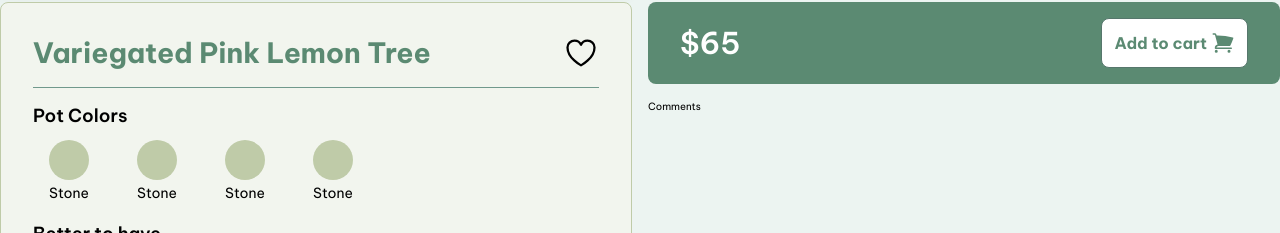
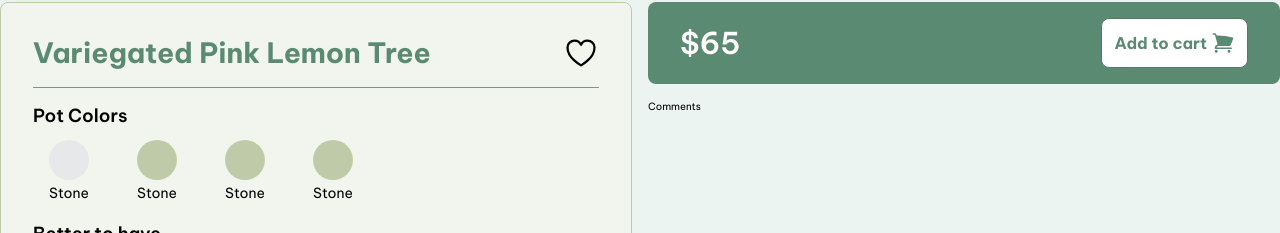
Before and after one commit to minhman2501/greendeco-fe, a Next.js app: page /shop/product-detail/1 in a window 1280 px wide. Shown: the part 567-800 px from the top of the page. Built offline with nearby package versions, Linux system fonts and the light colour scheme.

Commit message:
feat: init VariantList and RecommendList

```diff
--- a/app/(routes)/(main)/(customer)/shop/product-detail/[productId]/ProductDetailContainer.tsx
+++ b/app/(routes)/(main)/(customer)/shop/product-detail/[productId]/ProductDetailContainer.tsx
@@ -1,7 +1,6 @@
 import { HeartIcon } from '@heroicons/react/24/outline'
-import { PlusIcon } from '@heroicons/react/24/solid'
-import Image from 'next/image'
 import Link from 'next/link'
+import { RecommendList, VariantList } from './components'
 
 export default function DetailContainer() {
 	return (
@@ -16,29 +15,7 @@ export default function DetailContainer() {
 			</div>
 			<div className='flex-col-start gap-compact'>
 				<h2 className='text-body-lg font-semi-bold'>Better to have</h2>
-				<div className='flex-col-start gap-compact'>
-					<span className='flex overflow-hidden rounded-[8px] border-[1px] border-primary-580-40'>
-						<span className='relative aspect-square w-[80px]'>
-							<Image
-								fill
-								src={
-									'https://bloomscape.com/cdn-cgi/image/quality=75,fit=scale-down,height=922,width=768,metadata=copyright,format=webp/wp-content/uploads/2022/06/bloomscape_watering-can_1b-scaled.jpg'
-								}
-								alt='plants art'
-								style={{ objectFit: 'fill' }}
-							/>
-						</span>
-						<span className='flex flex-1 items-center p-cozy'>
-							<div className='flex-col-start w-full flex-1 gap-[4px]'>
-								<span className='text-body-sm'>Watering Can</span>
-								<span className='text-body-sm'>$ 14</span>
-							</div>
-							<span className='flex items-center justify-center rounded-[4px] border-[1px] border-primary-5555 p-[4px]'>
-								<PlusIcon className='aspect-square w-[24px] text-primary-5555' />
-							</span>
-						</span>
-					</span>
-				</div>
+				<RecommendList />
 			</div>
 			<div className='flex-col-start gap-compact'>
 				<span className='flex items-center justify-between'>
@@ -70,26 +47,3 @@ export default function DetailContainer() {
 		</div>
 	)
 }
-
-function VariantList() {
-	return (
-		<div className='flex gap-cozy'>
-			<div className='flex-col-start items-center justify-center gap-[4px] px-cozy py-[4px]'>
-				<span className='aspect-square w-[40px] rounded-[100%] bg-primary-580'></span>
-				<p className='text-body-sm'>Stone</p>
-			</div>
-			<div className='flex-col-start items-center justify-center gap-[4px] px-cozy py-[4px]'>
-				<span className='aspect-square w-[40px] rounded-[100%] bg-primary-580'></span>
-				<p className='text-body-sm'>Stone</p>
-			</div>
-			<div className='flex-col-start items-center justify-center gap-[4px] px-cozy py-[4px]'>
-				<span className='aspect-square w-[40px] rounded-[100%] bg-primary-580'></span>
-				<p className='text-body-sm'>Stone</p>
-			</div>
-			<div className='flex-col-start items-center justify-center gap-[4px] px-cozy py-[4px]'>
-				<span className='aspect-square w-[40px] rounded-[100%] bg-primary-580'></span>
-				<p className='text-body-sm'>Stone</p>
-			</div>
-		</div>
-	)
-}
--- /dev/null
+++ b/app/(routes)/(main)/(customer)/shop/product-detail/[productId]/components/RecommendList.tsx
@@ -0,0 +1,36 @@
+import Image from 'next/image'
+import { PlusIcon } from '@heroicons/react/24/solid'
+
+export const RecommendList = () => {
+	return (
+		<div className='flex-col-start gap-compact'>
+			<RecommendItem />
+		</div>
+	)
+}
+
+const RecommendItem = () => {
+	return (
+		<span className='flex overflow-hidden rounded-[8px] border-[1px] border-primary-580-40'>
+			<span className='relative aspect-square w-[80px]'>
+				<Image
+					fill
+					src={
+						'https://bloomscape.com/cdn-cgi/image/quality=75,fit=scale-down,height=922,width=768,metadata=copyright,format=webp/wp-content/uploads/2022/06/bloomscape_watering-can_1b-scaled.jpg'
+					}
+					alt='plants art'
+					style={{ objectFit: 'fill' }}
+				/>
+			</span>
+			<span className='flex flex-1 items-center p-cozy'>
+				<div className='flex-col-start w-full flex-1 gap-[4px]'>
+					<span className='text-body-sm'>Watering Can</span>
+					<span className='text-body-sm'>$ 14</span>
+				</div>
+				<span className='flex items-center justify-center rounded-[4px] border-[1px] border-primary-5555 p-[4px]'>
+					<PlusIcon className='aspect-square w-[24px] text-primary-5555' />
+				</span>
+			</span>
+		</span>
+	)
+}
--- /dev/null
+++ b/app/(routes)/(main)/(customer)/shop/product-detail/[productId]/components/VariantList.tsx
@@ -0,0 +1,31 @@
+const Variant = () => {
+	return (
+		<div className='flex-col-start items-center justify-center gap-[4px] px-cozy py-[4px]'>
+			<span
+				className='aspect-square w-[40px] rounded-[100%]'
+				style={{ backgroundColor: '#e6e8ea' }}
+			></span>
+			<p className='text-body-sm'>Stone</p>
+		</div>
+	)
+}
+
+export const VariantList = () => {
+	return (
+		<div className='flex gap-cozy'>
+			<Variant />
+			<div className='flex-col-start items-center justify-center gap-[4px] px-cozy py-[4px]'>
+				<span className='aspect-square w-[40px] rounded-[100%] bg-primary-580 p-[4px]'></span>
+				<p className='text-body-sm'>Stone</p>
+			</div>
+			<div className='flex-col-start items-center justify-center gap-[4px] px-cozy py-[4px]'>
+				<span className='aspect-square w-[40px] rounded-[100%] bg-primary-580'></span>
+				<p className='text-body-sm'>Stone</p>
+			</div>
+			<div className='flex-col-start items-center justify-center gap-[4px] px-cozy py-[4px]'>
+				<span className='aspect-square w-[40px] rounded-[100%] bg-primary-580'></span>
+				<p className='text-body-sm'>Stone</p>
+			</div>
+		</div>
+	)
+}
--- /dev/null
+++ b/app/(routes)/(main)/(customer)/shop/product-detail/[productId]/components/index.tsx
@@ -0,0 +1,2 @@
+export * from './VariantList'
+export * from './RecommendList'
```
